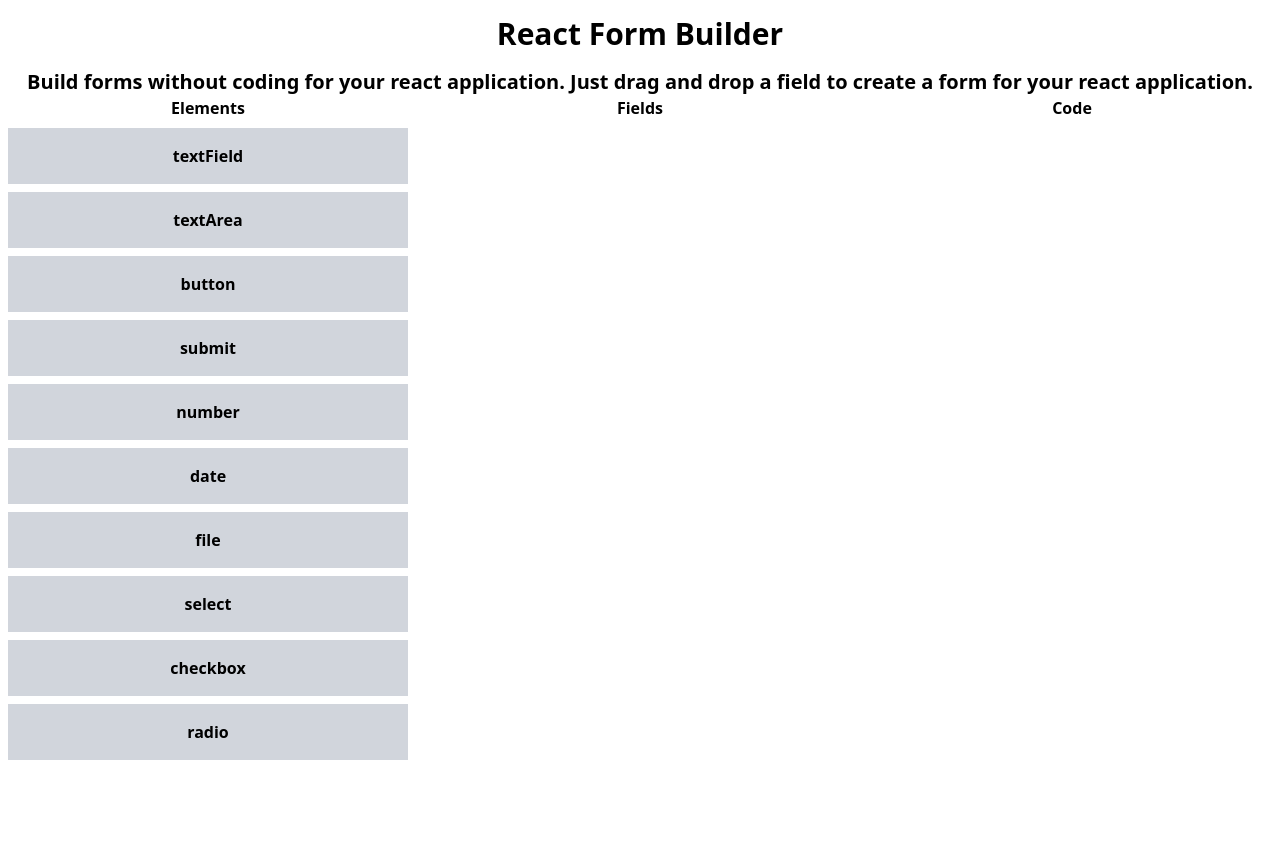
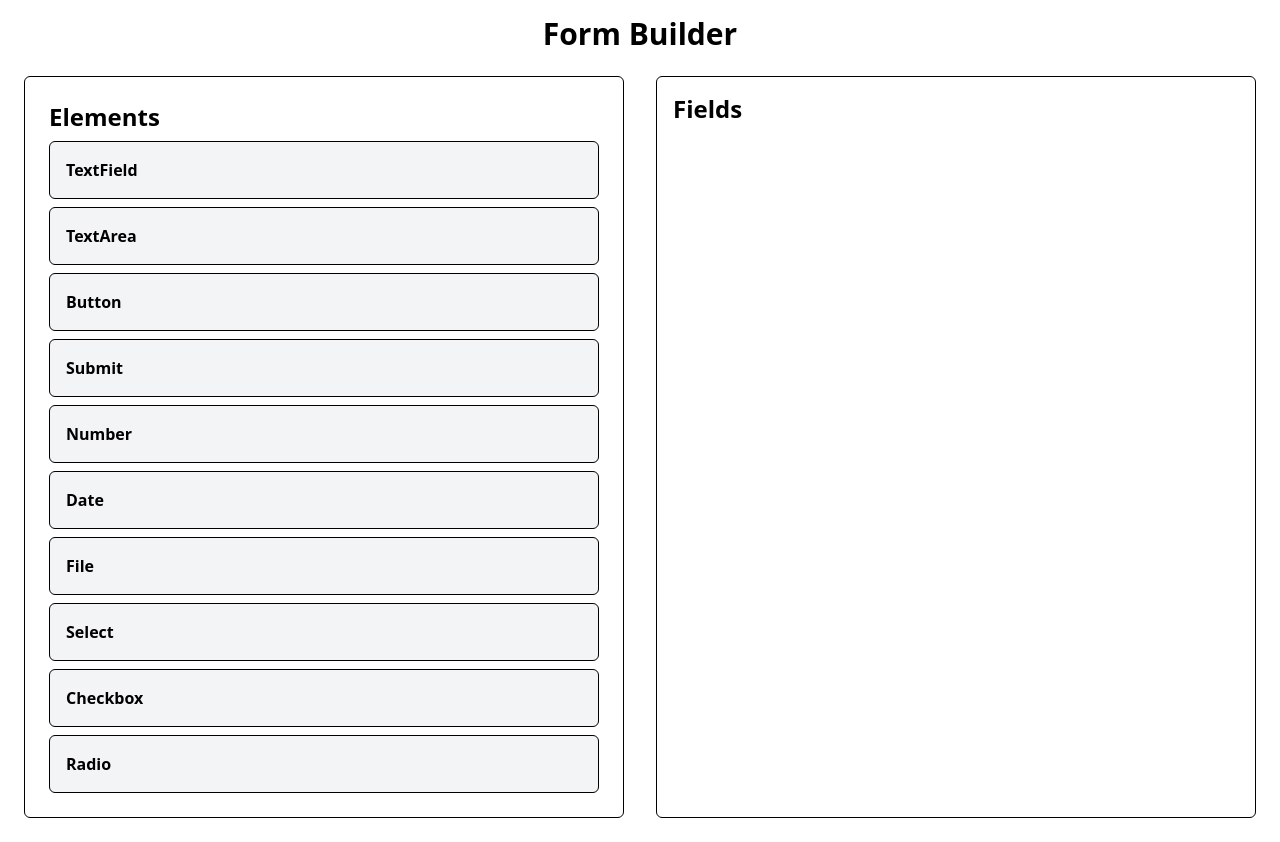
Before and after one commit to Serajur-Reza/form-builder, a React (Vite) app: page / in a window 1280 px wide. Before the commit the page ends 800 px from the top, so only its background shows below. Built offline with nearby package versions, Linux system fonts and the light colour scheme.

Commit message:
item button design done

```diff
--- a/src/App.tsx
+++ b/src/App.tsx
@@ -6,17 +6,14 @@ import Fields from "./components/Fields";
 function App() {
   return (
     <>
-      <div className="font-bold text-center mt-4">
-        <h1 className="text-3xl">React Form Builder</h1>
-        <h3 className="text-xl mt-4">
-          Build forms without coding for your react application. Just drag and
-          drop a field to create a form for your react application.
-        </h3>
+      <div className="font-bold  mt-4">
+        <h1 className="text-3xl text-center">Form Builder</h1>
 
-        <div className="grid grid-cols-3 gap-4">
+
+        <div className="grid grid-cols-2 gap-4 m-4">
           <Elements />
           <Fields />
-          <Code />
+          {/*<Code />*/}
         </div>
       </div>
     </>
--- a/src/components/Code/index.tsx
+++ b/src/components/Code/index.tsx
@@ -1,4 +1,4 @@
-import React from "react";
+
 
 const Code = () => {
   return <div>Code</div>;
--- /dev/null
+++ b/src/components/Elements/Elements.tsx
@@ -0,0 +1,18 @@
+import {TextField} from "../Fields/TextField.tsx";
+
+export const FormElements= {
+    text: TextField,
+}
+
+export const formElementSidebar = [
+    { name: 'TextField', element: FormElements.text},
+    { name: 'TextArea', element: FormElements.text},
+    { name: 'Button', element: FormElements.text},
+    { name: 'Submit', element: FormElements.text},
+    { name: 'Number', element: FormElements.text},
+    { name: 'Date', element: FormElements.text},
+    { name: 'File', element: FormElements.text},
+    { name: 'Select', element: FormElements.text},
+    { name: 'Checkbox', element: FormElements.text},
+    { name: 'Radio', element: FormElements.text}
+]
--- /dev/null
+++ b/src/components/Elements/SidebarButtonElement.tsx
@@ -0,0 +1,13 @@
+
+type Props = { formElement: any, name: string}
+
+const SidebarButtonElement = (props:Props ) => {
+    const {formElement, name} = props
+    return (
+        <div className={'bg-gray-100 border-1 rounded-md p-4 m-2 cursor-pointer'}>
+            {name}
+        </div>
+    );
+};
+
+export default SidebarButtonElement;
--- a/src/components/Elements/index.tsx
+++ b/src/components/Elements/index.tsx
@@ -1,12 +1,31 @@
-import { fields } from "../../fields";
+
+import { formElementSidebar} from "./Elements.tsx";
+import SidebarButtonElement from "./SidebarButtonElement.tsx";
+
+
+
+
 
 const Elements = () => {
+
+
   return (
-    <div>
-      <h1>Elements</h1>
-      {Object?.values(fields)?.map((item) => (
-        <div className="bg-gray-300 p-4 m-2">{item}</div>
-      ))}
+    <div className={'bg-white border-1 rounded-md p-4 m-2'}>
+        <div>
+            <h1 className={'text-2xl  m-2 font-bold'} >Elements</h1>
+        </div>
+
+      {/*{Object?.values(fields)?.map((item) => (*/}
+      {/*  <div className="bg-gray-300 p-4 m-2">{item}</div>*/}
+      {/*))}*/}
+
+        <div>
+            {formElementSidebar.map((formElement, index) => (
+                <SidebarButtonElement key={index} formElement={formElement.element} name={formElement.name} />
+            ))}
+        </div>
+
+
     </div>
   );
 };
--- /dev/null
+++ b/src/components/Fields/TextField.tsx
@@ -0,0 +1,14 @@
+
+
+export const TextField = () => {
+    return (
+        <div className="w-full">
+            <input
+                className='w-full border-slate-300 py-3 rounded-lg placeholder:text-sm placeholder:text-[#8C8C8C]'
+                type='text'
+                placeholder={'placeholder'}
+                readOnly
+                disabled/>
+        </div>
+    );
+};
--- a/src/components/Fields/index.tsx
+++ b/src/components/Fields/index.tsx
@@ -1,9 +1,13 @@
-import React from "react";
 
-type Props = {};
 
-const Fields = (props: Props) => {
-  return <div>Fields</div>;
+
+
+const Fields = () => {
+  return <div className={'bg-white border-1 rounded-md p-4 m-2'}>
+    <div>
+      <h1 className={'text-2xl font-bold'} >Fields</h1>
+    </div>
+  </div>;
 };
 
 export default Fields;
```
